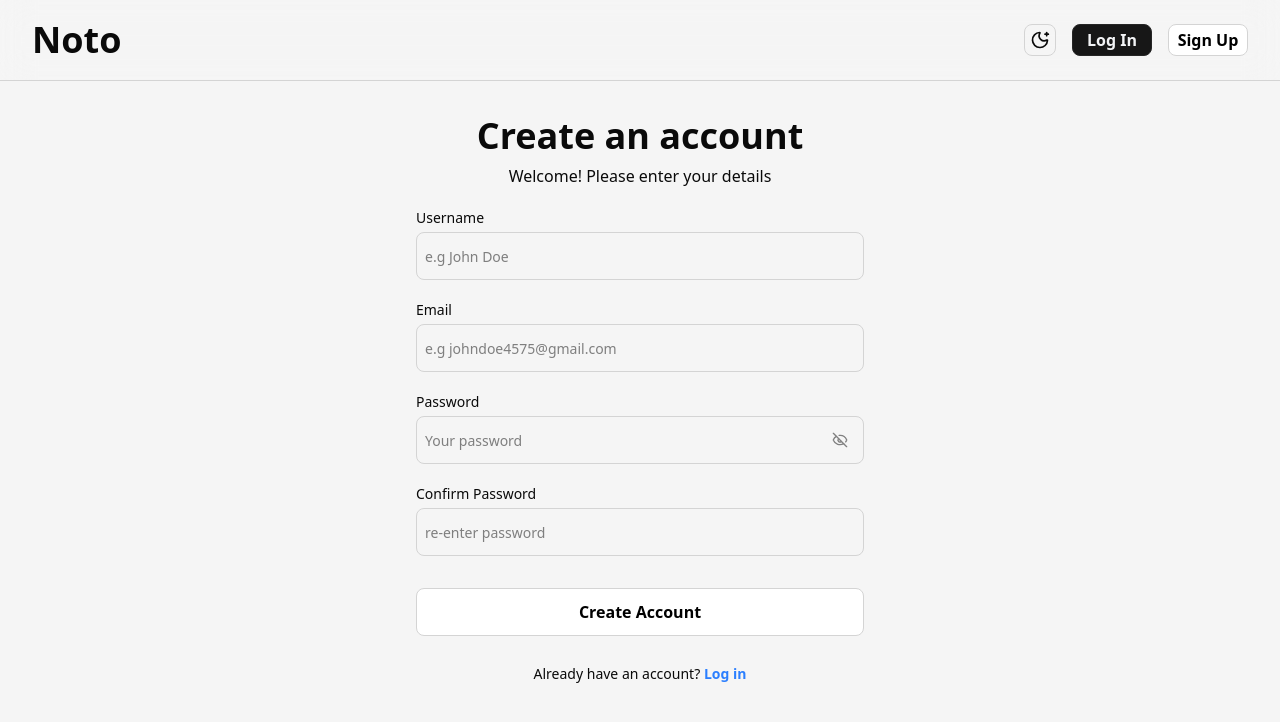
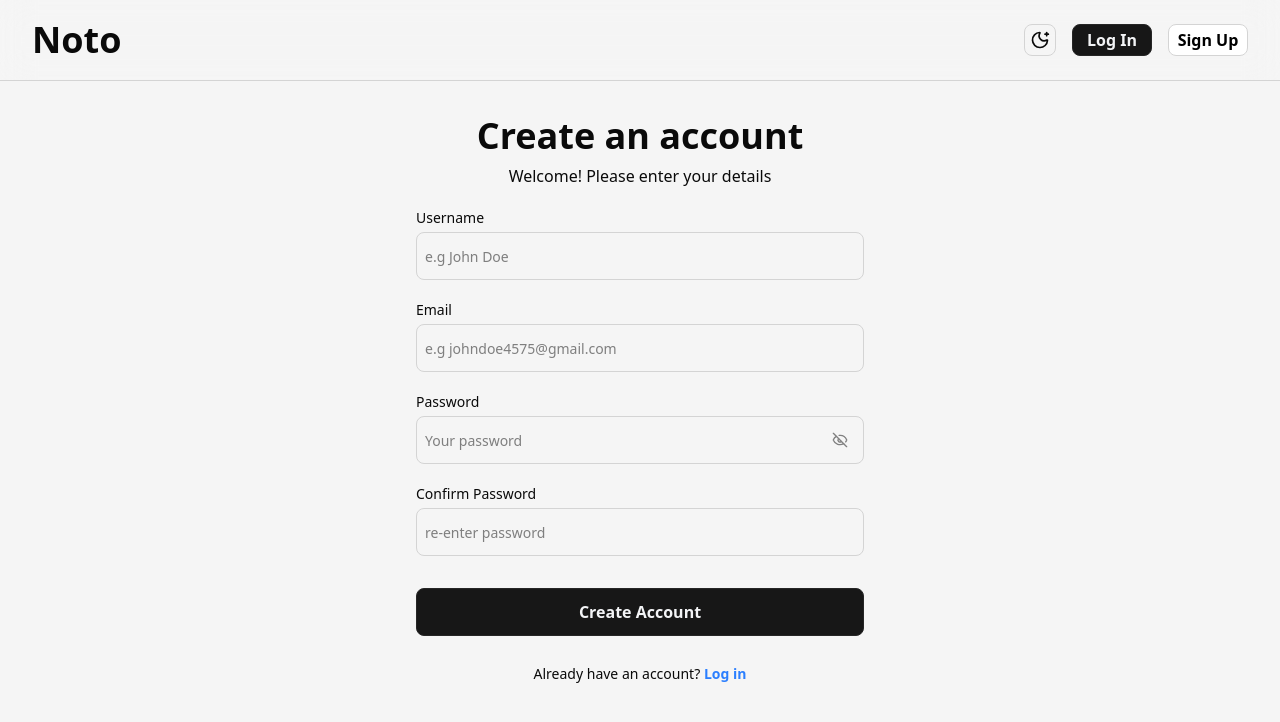
Before and after one commit to Prateek1789/Notes-App, a React (Vite) app: page /register in a window 1280 px wide. Shown: the top 722 px of the page. Built offline with nearby package versions, Linux system fonts and the light colour scheme.

Commit message:
Added theme context for button

```diff
--- a/src/pages/SignupPage.jsx
+++ b/src/pages/SignupPage.jsx
@@ -1,17 +1,14 @@
-import { useState } from "react"
+import { useState, useContext } from "react"
 import { Link, useNavigate } from "react-router-dom"
-import {
-    useUsernameValidation,
-    useEmailValidation,
-    usePasswordValidation,
-    useConfirmPassword
-} from "../hooks/useFormAuth"
+import { useUsernameValidation, useEmailValidation, usePasswordValidation, useConfirmPassword } from "../hooks/useFormAuth"
+import { ThemeContext } from "../context/ThemeProvider"
 import Button from "../components/ui/Button"
 import InputField from "../components/ui/InputField"
 import Password from "../components/ui/PasswordField"
 import CreateUser from "../utils/CreateUser"
 
 const SignupPage = () => {
+    const { theme } = useContext(ThemeContext);
     const navigate = useNavigate();
     const delay = 1200;
 
@@ -125,7 +122,8 @@ const SignupPage = () => {
             <Button type='submit'
                     name='Create Account'
                     width='w-full'
-                    onClick={handleSubmit}/>
+                    onClick={handleSubmit}
+                    dark={theme === 'dark' ? false : true} />
 
             <p className="text-sm mt-4 text-[var(--color-Gray-400)]">Already have an account?
                 <Link to='/login' className="text-blue-500 lg:hover:text-blue-400 font-semibold"> Log in</Link>
```
